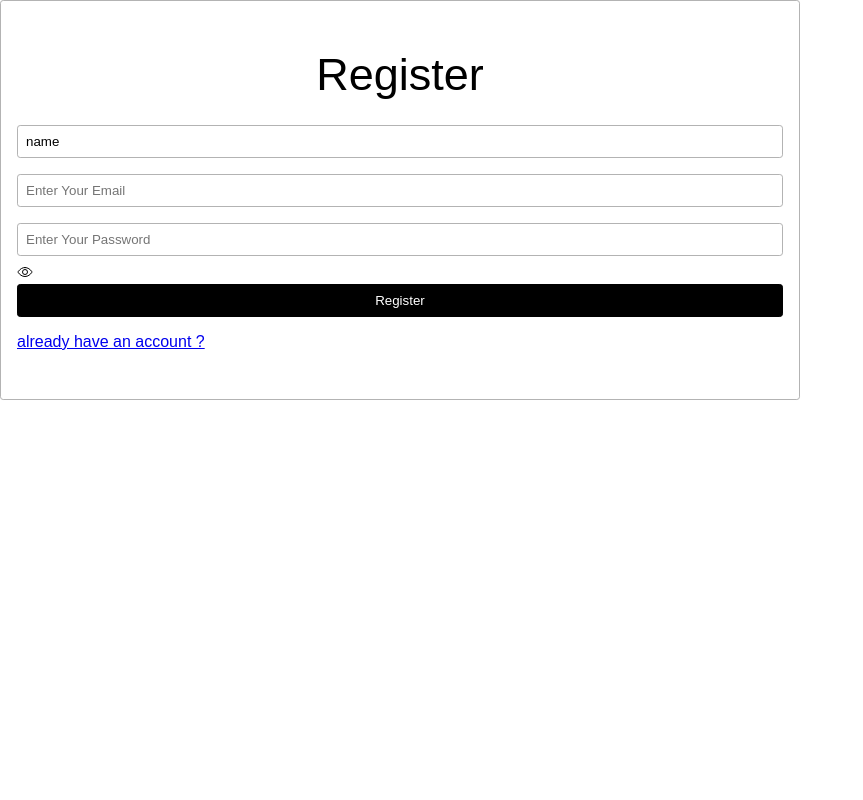
After one commit to Dabaghi-Anass/gallerie-app, a PHP site: template src/pages/register.php in a window 1280 px wide. The commit adds this page. Shown: the whole page, without its empty margins (0-863 px from the left). Run offline with PHP 8.4, Linux system fonts and the light colour scheme; the template is opened without the code that fills it, so the values that code supplies are empty.

Commit message:
add register page

```diff
--- a/index.php
+++ b/index.php
@@ -1,3 +1,4 @@
 <?php
-    include("src/pages/login.php");
+    include("src/pages/login.php")."<br>";
+    include("src/pages/register.php");
 ?>
--- /dev/null
+++ b/src/pages/register.php
@@ -0,0 +1,28 @@
+<!DOCTYPE html>
+<html lang="en">
+<head>
+    <meta charset="UTF-8">
+    <meta name="viewport" content="width=device-width, initial-scale=1.0">
+    <link rel="stylesheet" href="src/css/style.css">
+    <title>Gallerie App</title>
+</head>
+<body>
+    <main class="register-page">
+    <form class="auth-container" action="htmlspecialchars($_SERVER['PHP_SELF'])" method="post">
+        <p>Register</p>
+        <div class="form-inputs">
+            <input type="text" value="name" placeholder="Enter Your name" class="app-input">
+            <input name="email" type="email" placeholder="Enter Your Email" class="app-input">
+            <div class="input-container">
+            <input name="password" type="password" placeholder="Enter Your Password" class="app-input">
+            <ion-icon name="eye-outline"></ion-icon>
+            </div>
+            <button class="btn btn-large">Register</button>
+        </div>
+        <a href="#" class="link">already have an account ?</a>
+    </form>
+    </main>
+    <script type="module" src="https://unpkg.com/ionicons@7.1.0/dist/ionicons/ionicons.esm.js"></script>
+    <script nomodule src="https://unpkg.com/ionicons@7.1.0/dist/ionicons/ionicons.js"></script>
+</body>
+</html>
```
